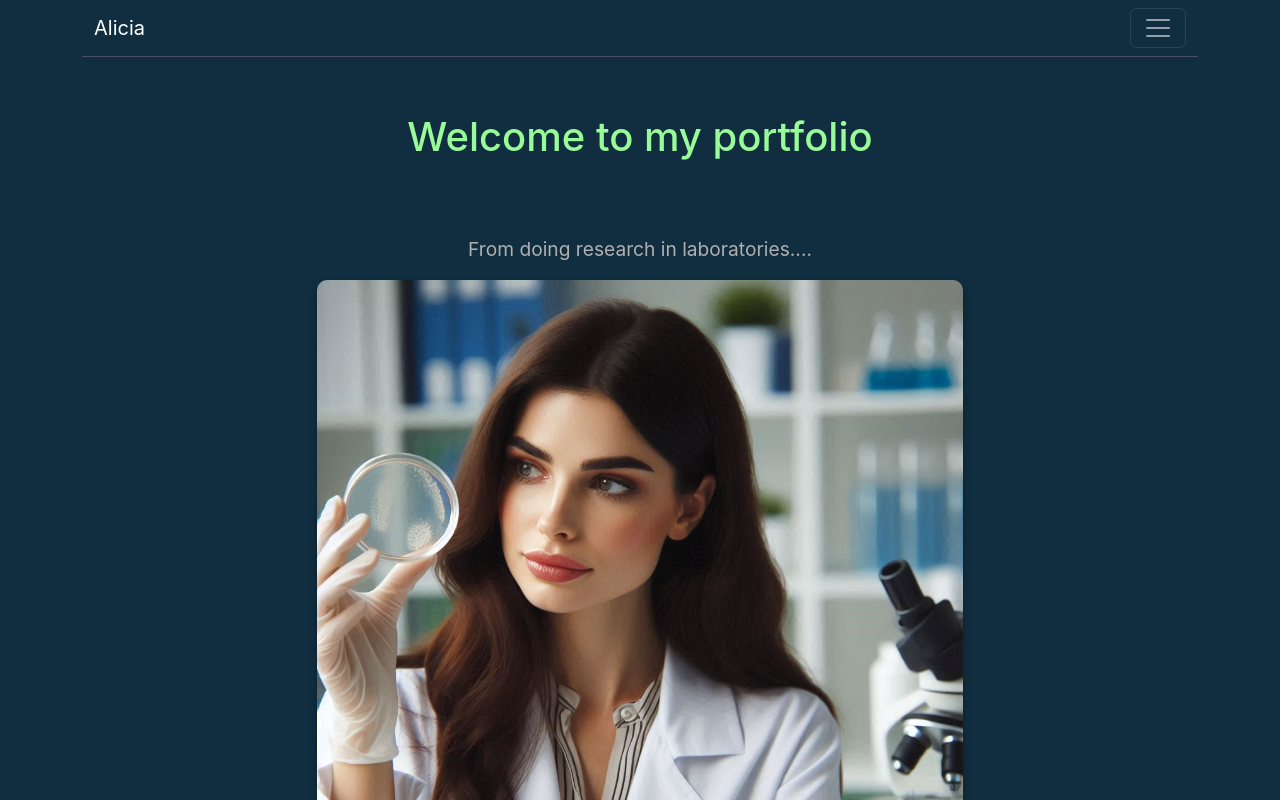
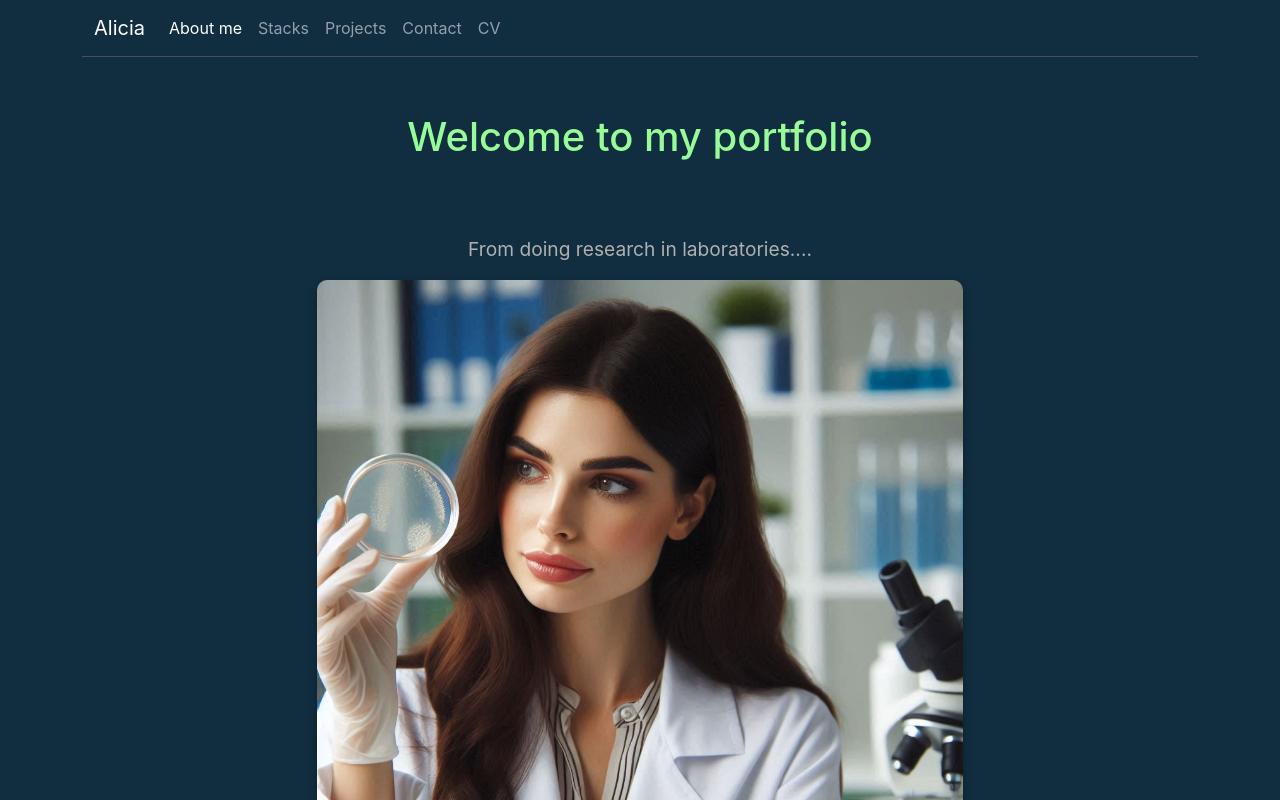
Before and after one commit to AliciaBenavente/My-Portfolio, a React (Create React App) app: page / in a window 1280 px wide. Shown: the top 800 px of the page. Built offline with nearby package versions, Linux system fonts and the light colour scheme.

Commit message:
navbar collapsed when selecting a section

```diff
--- a/src/App.js
+++ b/src/App.js
@@ -24,7 +24,6 @@ function App() {
     setVisibleSection(section); // Actualiza la sección visible
   };
 
-
   const handleChange = (event) => {
     const { name, value } = event.target;
     setForm({ ...form, [name]: value });
@@ -44,7 +43,9 @@ function App() {
 
   return (
     <div className="container App">
-      <NavBar handleNavClick={handleNavClick} />
+      <NavBar
+      handleNavClick={handleNavClick}
+      />
 
       <div className={`section-container ${visibleSection === "about" ? "fade-in" : "fade-out"}`}>
         <h1 className='welcome-title'>Welcome to my portfolio</h1>
--- a/src/NabBar/navBar.js
+++ b/src/NabBar/navBar.js
@@ -1,7 +1,7 @@
-import React from "react";
+import React, {useRef} from "react";
 import './navBar.css';
 
-export default function NavBar({handleNavClick}) {
+export default function NavBar({ handleNavClick }) {
 
     // const smoothScroll = (event) => {
     //     event.preventDefault(); // Evita el salto instantáneo
@@ -12,11 +12,20 @@ export default function NavBar({handleNavClick}) {
     //       targetElement.scrollIntoView({ behavior: "smooth" }); // Desplázate suavemente
     //     }
     //   };
+    const navBarCollapseRef = useRef(null);
+    const handleNavBarButton = (section) => {
+        handleNavClick(section);
+        if (navBarCollapseRef.current) {
+            navBarCollapseRef.current.classList.remove('show');
+        }
+    }
 
     return (
+        <>
+            {/* // second try for navbar */}
             <nav
-        style={{ borderRadius: '10px 10px 0 0', marginBottom: '20px' }}
-        className="navbar border-bottom border-body" data-bs-theme="dark">
+                className="navbar navbar-expand-lg border-bottom border-body" data-bs-theme="dark"
+                style={{ borderRadius: '10px 10px 0 0', marginBottom: '20px' }}>
                 <div className="container-fluid">
                     <a className="navbar-brand" href="none">Alicia</a>
                     <button
@@ -26,23 +35,22 @@ export default function NavBar({handleNavClick}) {
                         data-bs-target="#navbarSupportedContent"
                         aria-controls="navbarSupportedContent"
                         aria-expanded="false"
-                    aria-label="Toggle navigation"
-                >
+                        aria-label="Toggle navigation">
                         <span className="navbar-toggler-icon"></span>
                     </button>
-                <div className="collapse navbar-collapse" id="navbarSupportedContent">
+                    <div className="collapse navbar-collapse" id="navbarSupportedContent" ref={navBarCollapseRef}>
                         <ul className="navbar-nav me-auto mb-2 mb-lg-0">
                             <li className="nav-item">
-                            <button className="nav-link" aria-current="page" href="#about" onClick={() => handleNavClick('about')}>About me</button>
+                                <button className="nav-link active" aria-current="page" href="#about" onClick={()=> handleNavBarButton('about')}>About me</button>
                             </li>
                             <li className="nav-item">
-                            <button className="nav-link" href="#stacks" onClick={() => handleNavClick('stacks')}>Stacks</button>
+                                <button className="nav-link" href="#stacks" onClick={()=> handleNavBarButton('stacks')}>Stacks</button>
                             </li>
                             <li className="nav-item">
-                            <button className="nav-link" href="#projects" onClick={() => handleNavClick('projects')}>Projects</button>
+                                <button className="nav-link" href="#projects" onClick={() => handleNavBarButton('projects')}>Projects</button>
                             </li>
                             <li className="nav-item">
-                            <button className="nav-link" href="#"onClick={() => handleNavClick('contact')}>Contact</button>
+                                <button className="nav-link" href="#" onClick={() => handleNavBarButton('contact')}>Contact</button>
                             </li>
                             <li className="nav-item">
                                 <button className="nav-link" href="#CV">CV</button>
@@ -51,5 +59,7 @@ export default function NavBar({handleNavClick}) {
                     </div>
                 </div>
             </nav>
+            {/* // second try for navbar */}
+        </>
     );
 }
```
Lines whose indentation alone changed are shown as unchanged.
